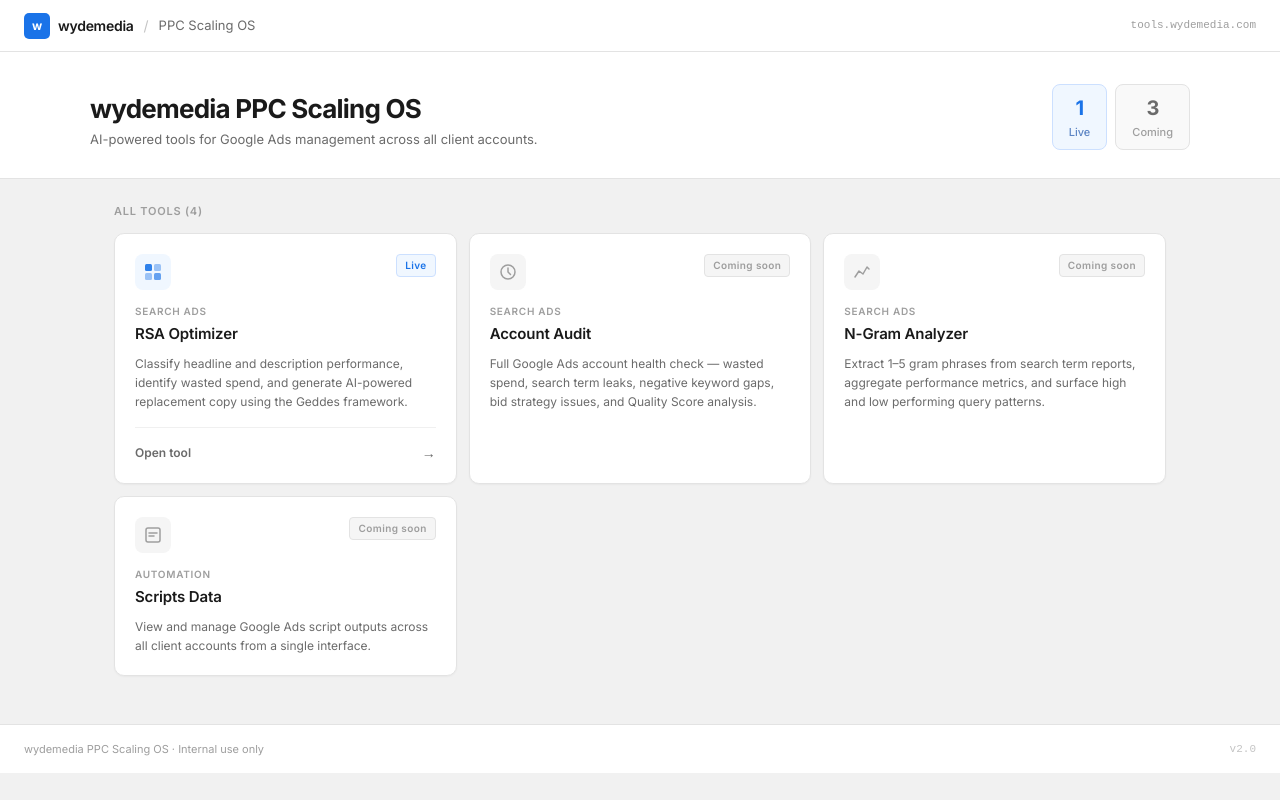
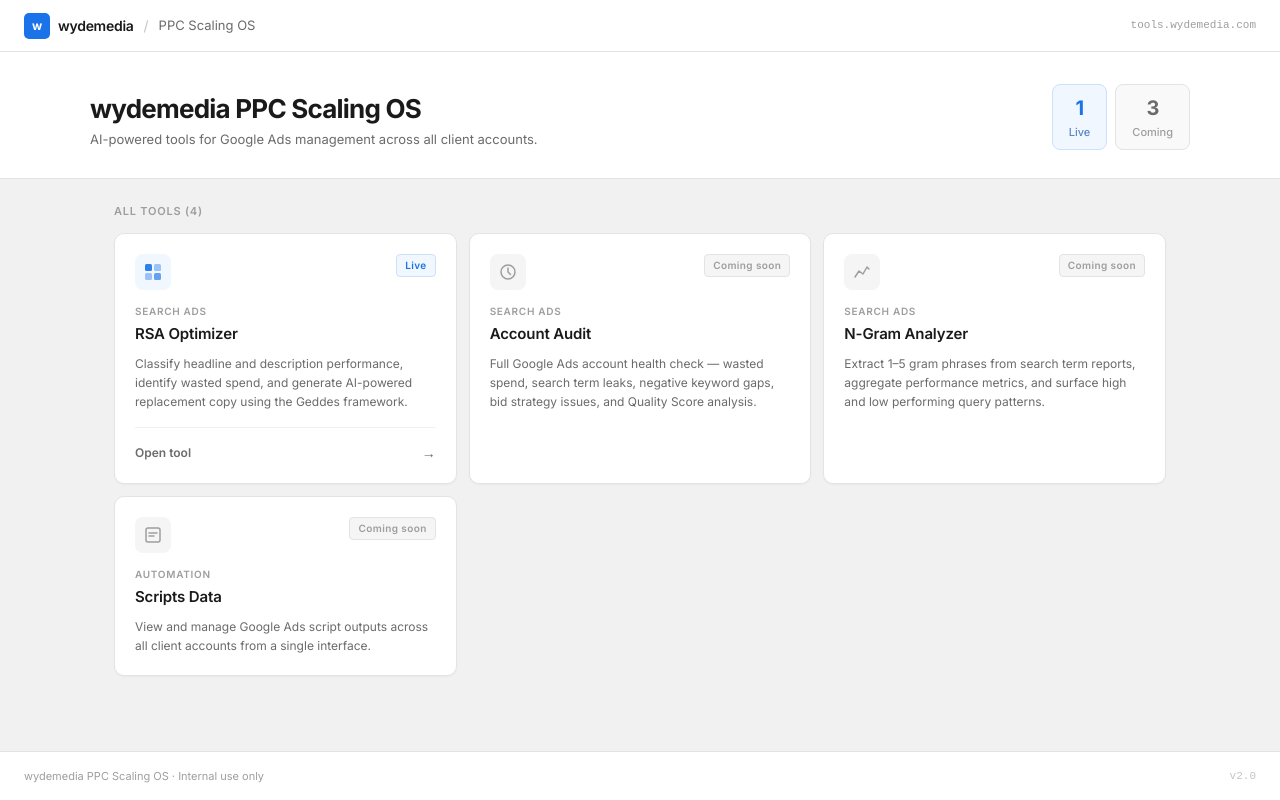
Before and after one commit to ppcbrian/wyde-rsa-optimizer, a React (Vite) app: page / in a window 1280 px wide. Built offline with nearby package versions, Linux system fonts and the light colour scheme.

Commit message:
Fix footer to bottom of screen

```diff
--- a/src/pages/Home.jsx
+++ b/src/pages/Home.jsx
@@ -212,7 +212,7 @@ export default function Home() {
       </div>
 
       {/* Footer */}
-      <div style={{ borderTop: "1px solid #e3e3e3", padding: "16px 24px", display: "flex", alignItems: "center", justifyContent: "space-between", background: "#fff", marginTop: 24 }}>
+      <div style={{ borderTop: "1px solid #e3e3e3", padding: "16px 24px", display: "flex", alignItems: "center", justifyContent: "space-between", background: "#fff", position: "fixed", bottom: 0, left: 0, right: 0, zIndex: 99 }}>
         <span style={{ fontSize: 11, color: "#9e9e9e" }}>wydemedia PPC Scaling OS · Internal use only</span>
         <span style={{ fontSize: 11, color: "#c4c4c4", fontFamily: "monospace" }}>v2.0</span>
       </div>
```
